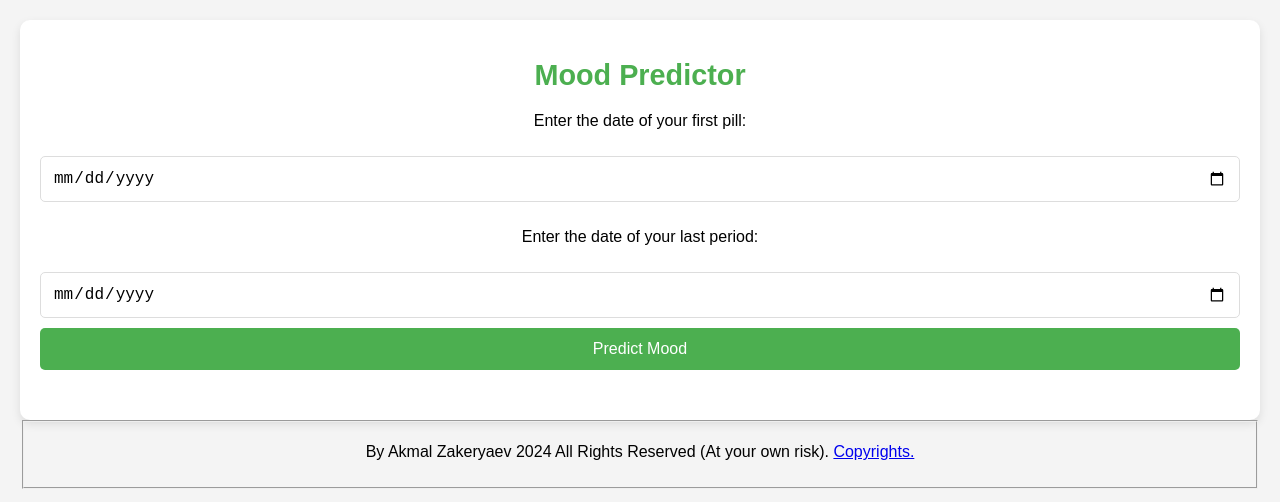
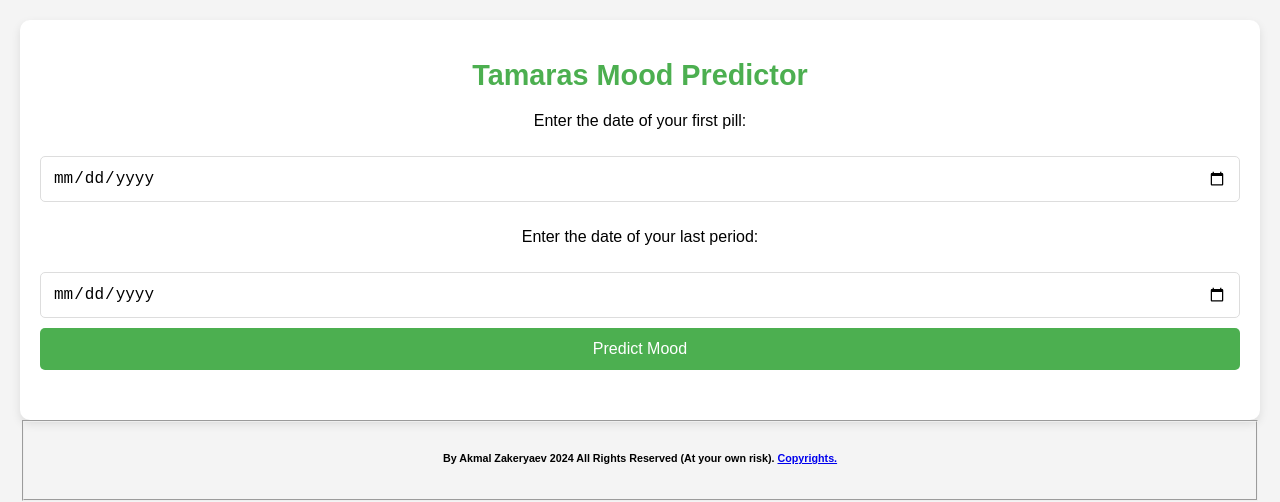
Before and after one commit to AkmalWeb/Mood, a plain HTML site: page index.html in a window 1280 px wide. Drawn offline with Linux system fonts and the light colour scheme.

Commit message:
Update index.html

```diff
--- a/index.html
+++ b/index.html
@@ -8,7 +8,7 @@
 </head>
 <body>
     <div class="container">
-        <h1>Mood Predictor</h1>
+        <h1>Tamaras Mood Predictor</h1>
         <p>Enter the date of your first pill:</p>
         <input type="date" id="pillDate">
 
@@ -32,9 +32,9 @@
 
 
 	 <fieldset>
-            <p class="copyright_text">By Akmal Zakeryaev 2024 All Rights Reserved (At your own risk).
+            <h6 class="copyright_text">By Akmal Zakeryaev 2024 All Rights Reserved (At your own risk).
                 <a href="https://en.wikipedia.org/wiki/Copyright" target="_blank" rel="noopener noreferrer">Copyrights.</a>
-            </p>
+            </h6>
         </fieldset>
 </body>
 </html>
```
